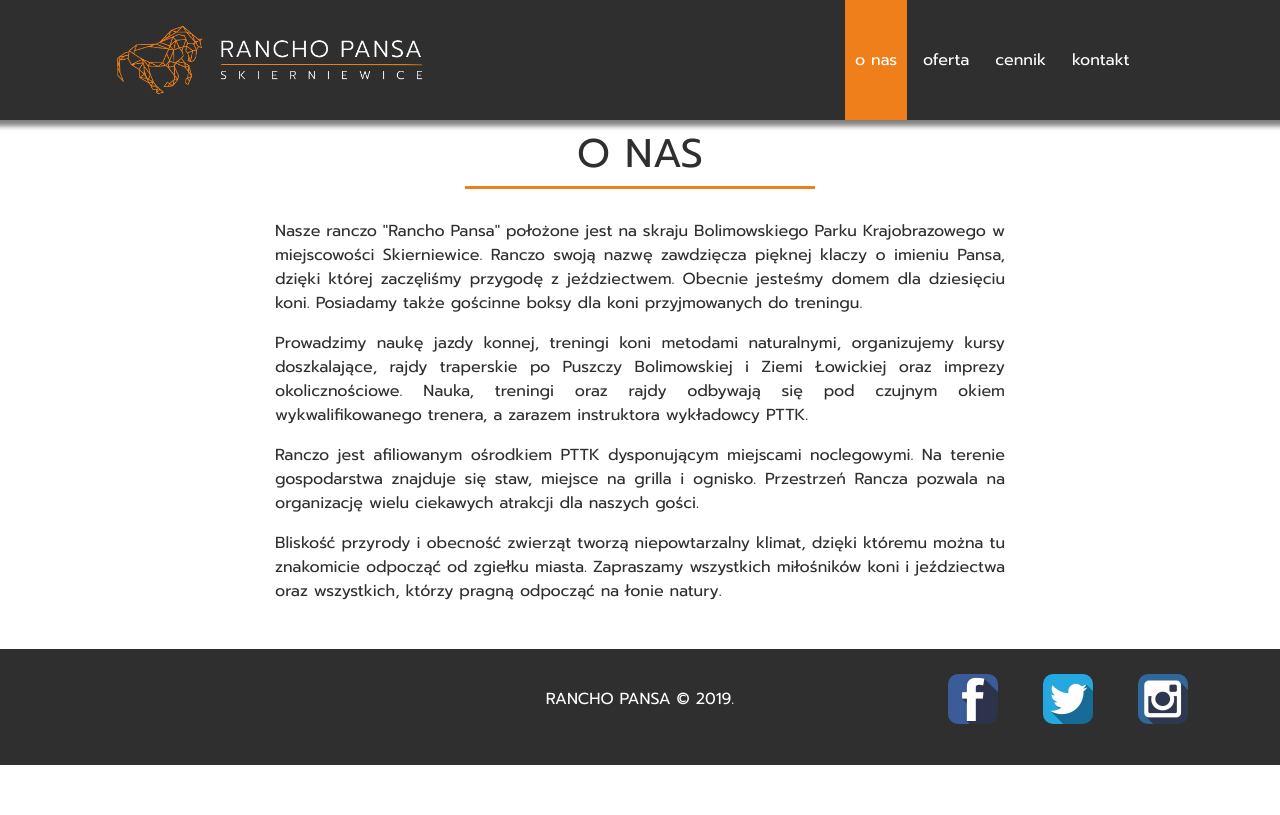
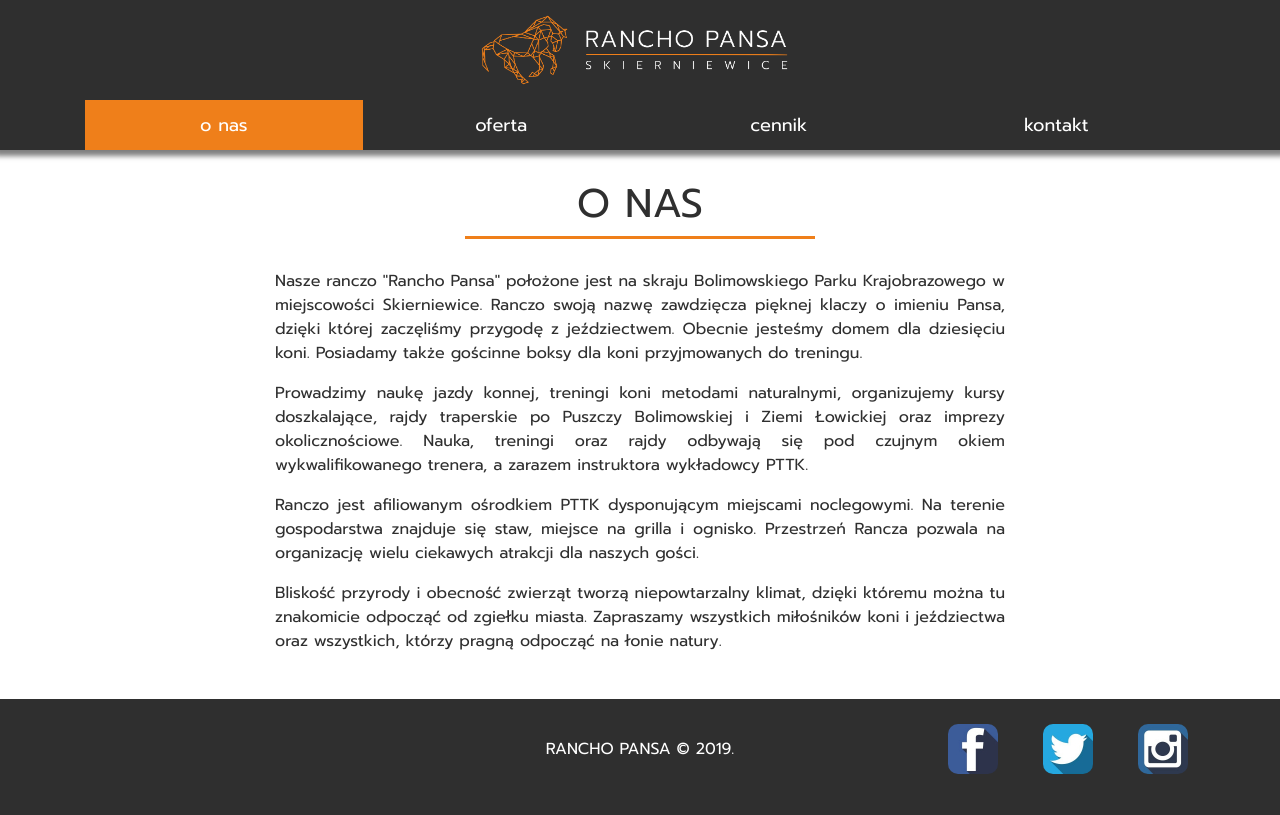
Before and after one commit to Manakora88/RanchoPansa-website, a plain HTML site: page o-nas.html in a window 1280 px wide. Drawn offline with nearby package versions, Linux system fonts and the light colour scheme.

Commit message:
modyfikacja menu

```diff
--- a/css/style.css
+++ b/css/style.css
@@ -36,7 +36,9 @@ header {
 }
 
 .logo {
-    height: 100px;
+    height: 70px;
+    width: 300px;
+    margin: 0 auto;
     background: no-repeat center center;
     background-size: contain;
     -o-background-size: contain;
@@ -45,38 +47,40 @@ header {
 }
 
 .logo img {
-    height: 80px;
-    margin: 20px 0;
-    transform: scale(1,1);
-    transition-timing-function: ease-out;
-    transition-duration: 250ms;
-    -webkit-transform: scale(1,1);
-    -webkit-transition-timing-function: ease-out;
-    -webkit-transition-duration: 250ms;
-    -moz-transform: scale(1,1);
-    -moz-transition-timing-function: ease-out;
-    -moz-transition-duration: 250ms;
+    height: 50px;
+    margin: 10px;
 }
 
-.logo img:hover {
-    height: 100px;
-    margin: 10px;
-    transform: scale(1.05,1.07);
-    transition-timing-function: ease-out;
-    transition-duration: 250ms;
-    -webkit-transform: scale(1.05,1.07);
-    -webkit-transition-timing-function: ease-out;
-    -webkit-transition-duration: 250ms;
-    -moz-transform: scale(1.05,1.07);
-    -moz-transition-timing-function: ease-out;
-    -moz-transition-duration: 250ms;
+
+@media screen and (min-width: 400px) {
+    header {
+      height: 150px;
+    }
+    .logo {
+      width: 400px;
+      height: 100px;
+    }
+    .logo img {
+      height: 80px;
+    }
+}
+
+.menu {
+    list-style: none;
+    width: 100%;
+    height: 50px;
+    margin: 0 auto;
+    position: relative;
+    background-color: #2f2f2f;
+    z-index: 7;
 }
 
 .menu li {
-    list-style-type: none;
-    display: inline-block;
-    line-height: 120px;
-    padding: 0 10px;
+    height: 100%;
+    float: left;
+    width: 25%;
+    line-height: 50px;
+    text-align: center;
 }
 
 .menu li:hover {
@@ -84,8 +88,19 @@ header {
 }
 
 .menu a {
+    height: 100%;
+    width: 100%;
+    justify-content: center;
+    align-items: center;
+    color: #fff;
     text-decoration: none;
-    color: white;
+    position: relative;
+    font-size: 18px;
+    z-index: 9;
+}
+
+.menu li.active {
+    background-color: #ef7f1a;
 }
 
 /* Główne zdjęcie */
@@ -124,7 +139,7 @@ header {
 
 /* Sekcja "O NAS" */
 .about {
-    padding: 100px 0 30px 0;
+    padding: 150px 0 30px 0;
 }
 
 /* Sekcja "OFERTA" */
@@ -142,7 +157,7 @@ header {
 }
 
 .offerts, .prices {
-    padding-top: 100px;
+    padding-top: 150px;
 }
 
 .offert {
--- a/o-nas.html
+++ b/o-nas.html
@@ -19,38 +19,30 @@
             <nav>
                 <div class="container">
                     <div class="row">
-                        <div class="col-sm-12 col-md-5">
+                        <div class="col-sm-12">
                               <a href="./index.html">
                                   <div class="logo" alt="logo Rancho Pansa Skierniewice">
                                       <img src="./img/logoRPS.png"/>
                                   </div>
                               </a>
                         </div>
-                        <div class="col-md-3">
                     </div>
-                        <div class="col-sm-12 col-md-4">
+                    <div class="row">
+                        <div class="col-sm-12">
                               <div class="navigation">
                                   <ul class="menu">
-                                      <a href="#">
-                                          <li style="background-color: #EF7F1A">
-                                              o&nbsp;nas
+                                      <li class="active">
+                                          <a href="#">o&nbsp;nas</a>
                                       </li>
-                                      </a>
-                                      <a href="./oferta.html">
                                       <li>
-                                              oferta
+                                          <a href="./oferta.html">oferta</a>
                                       </li>
-                                      </a>
-                                      <a href="./cennik.html">
                                       <li>
-                                              cennik
+                                          <a href="./cennik.html">cennik</a>
                                       </li>
-                                      </a>
-                                      <a href="./kontakt.html">
                                       <li>
-                                              kontakt
+                                          <a href="./kontakt.html">kontakt</a>
                                       </li>
-                                      </a>
                                   </ul>
                               </div>
                         </div>
```
Also changed, not shown: cennik.html (+8 -16 lines), index.html (+9 -17 lines), kontakt.html (added, +93 -0 lines), oferta.html (+8 -16 lines). Lines whose indentation alone changed are shown as unchanged.
